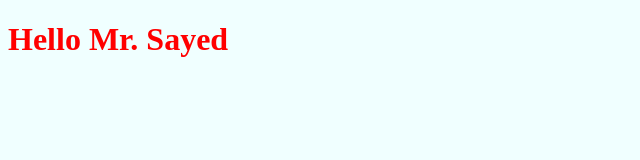
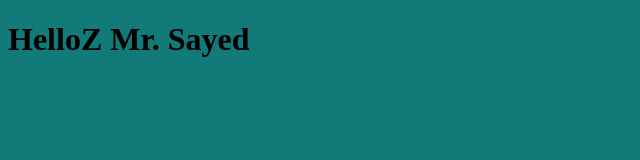
Before and after one commit to sayedabdein/myproject, a plain HTML site: page index.html in a window 1280 px wide. Shown: the whole page, without its empty margins (0-640 px from the left). Drawn offline with Linux system fonts and the light colour scheme.

Commit message:
change in br1

```diff
--- a/index.html
+++ b/index.html
@@ -7,7 +7,7 @@
     <link rel="stylesheet" href="style.css">
 </head>
 <body>
-    <h1>Hello Mr. Sayed</h1>
+    <h1>HelloZ Mr. Sayed</h1>
     <script src="app.js"></script>
 </body>
 </html>
--- a/style.css
+++ b/style.css
@@ -1,6 +1,6 @@
 h1{
-    color: red;
+    color: black;
 }
 body{
-    background-color: azure;
+    background-color: rgb(19, 122, 122);
 }
```
